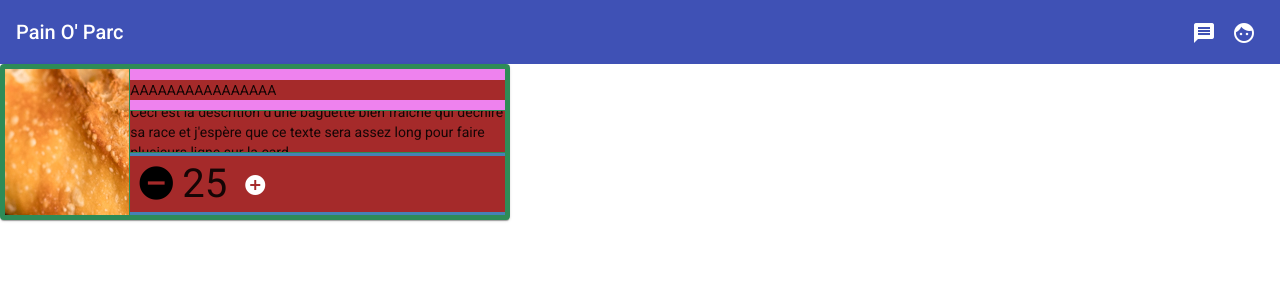
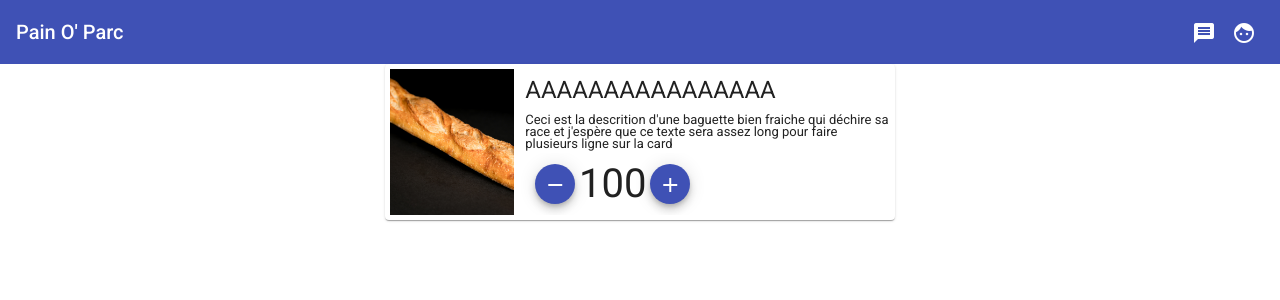
Before and after one commit to Razorflak/painoparc---Angular, an Angular app: page /commander in a window 1280 px wide. Shown: the top 300 px of the page. Built offline with nearby package versions, Linux system fonts and the light colour scheme.

Commit message:
Component Produit Cammande

```diff
--- a/src/app/modules/home/components/produit-commande-cards/produit-commande-cards.component.html
+++ b/src/app/modules/home/components/produit-commande-cards/produit-commande-cards.component.html
@@ -29,13 +29,13 @@
       </div>
     </mat-grid-tile>
     <mat-grid-tile [colspan]="3" [rowspan]="3" class="tileAction">
-      <div class="divGridTile">
-        <button class="actionButton">
-          <mat-icon class="action-icon">remove_circle</mat-icon>
+      <div class="divGridTile divAction">
+        <button mat-mini-fab color="primary" class="actionButton">
+          <mat-icon>remove</mat-icon>
         </button>
-        <span>{{nbrProduit}}</span>
-        <button mat-fab class="actionButton">
-          <mat-icon class="">add_circle</mat-icon>
+        <div class="nbrProduit">{{nbrProduit}}</div>
+        <button mat-mini-fab color="primary" class="actionButton">
+          <mat-icon>add</mat-icon>
         </button>
       </div>
     </mat-grid-tile>
--- a/src/app/modules/home/components/produit-commande-cards/produit-commande-cards.component.scss
+++ b/src/app/modules/home/components/produit-commande-cards/produit-commande-cards.component.scss
@@ -1,45 +1,49 @@
 .cardProduit {
   max-width: 500px;
-  background-color: seagreen;
+  min-width: 500px;
   padding: 5px;
 }
 
 .tileImg {
-  background-color: sandybrown;
+}
+
+.tileImg img{
+  height: 100%;
 }
 
 .tileTitre {
-  background-color: violet;
+
+  font-size: x-large;
 }
 
 .divGridTile {
   width: 100%;
-  background-color: brown;
   display: flex;
+  margin-left: 10px;
   align-items: flex-start;
   align-items: center;
 }
 
 .tileDescription {
-  background-color: tomato;
+  font-size: small;
+  line-height: 12px;
 }
 
-.actionButton{
-  background-color: transparent;
-  border: transparent;
-  border-width: 0px;
-  transition: none !important;
-  box-shadow: none !important;
+
+.nbrProduit{
+  display: flex;
+  min-width: 75px;
+  justify-content: center;
 }
 
 .tileAction {
-  display: flex;
-  align-items: flex-start;
-  justify-content: center;
   font-size: 40px;
-  background-color: steelblue;
-  vertical-align: middle;
 }
+
+.divAction{
+  margin-left: 20px;
+}
+
 
 .action-icon {
   height: 40px !important;
--- a/src/app/modules/home/components/produit-commande-cards/produit-commande-cards.component.ts
+++ b/src/app/modules/home/components/produit-commande-cards/produit-commande-cards.component.ts
@@ -34,6 +34,6 @@ export class ProduitCommandeCardsComponent implements OnInit {
   constructor() { }
 
   ngOnInit(): void {
-    this.nbrProduit = '25';
+    this.nbrProduit = '100';
   }
 }
--- a/src/app/modules/home/pages/produits-commande-page/produits-commande-page.component.html
+++ b/src/app/modules/home/pages/produits-commande-page/produits-commande-page.component.html
@@ -1,2 +1,4 @@
 <app-header></app-header>
-<app-produit-commande-cards></app-produit-commande-cards>
+<div class="content">
+  <app-produit-commande-cards></app-produit-commande-cards>
+</div>
--- a/src/app/modules/home/pages/produits-commande-page/produits-commande-page.component.scss
+++ b/src/app/modules/home/pages/produits-commande-page/produits-commande-page.component.scss
@@ -0,0 +1,6 @@
+.content {
+  display: flex;
+  width: 100%;
+  height: 100%;
+  justify-content: center;
+}
```
